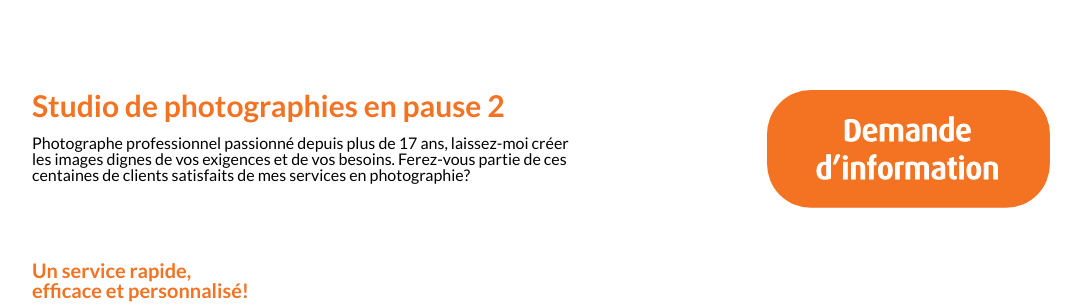
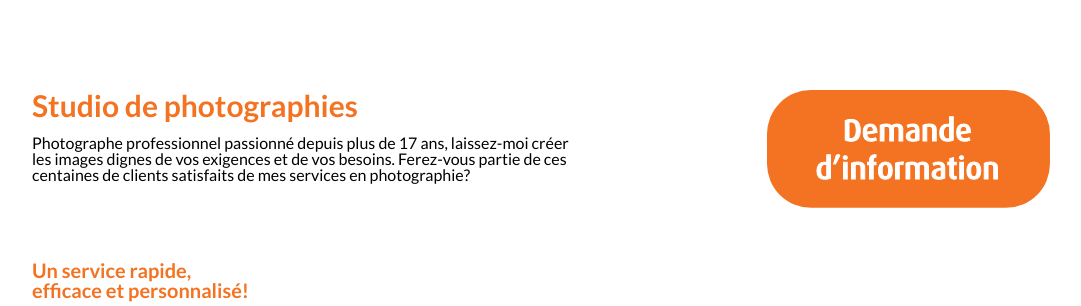
Before and after one commit to fredhdm/2t3mPhotosVrai, a PHP site: page / in a window 1280 px wide. Shown: the part 655-961 px from the top of the page, without its empty margins (32-1113 px from the left). Run offline with PHP 8.4, Linux system fonts and the light colour scheme; data that the repository does not hold is empty; some libraries are stand-ins or nearby versions.

Commit message:
remettre ok

```diff
--- a/index.php
+++ b/index.php
@@ -49,7 +49,7 @@ $descriptionPage = 'Photographe professionnel passionné depuis plus de ' . ( da
         <section>
             <div class="content">
                 <div class="colonneUn">
-                    <h2>Studio de photographies en pause 2</h2>
+                    <h2>Studio de photographies</h2>
                     <p>
                         <?php echo($descriptionPage) ?>
                     </p>
```
